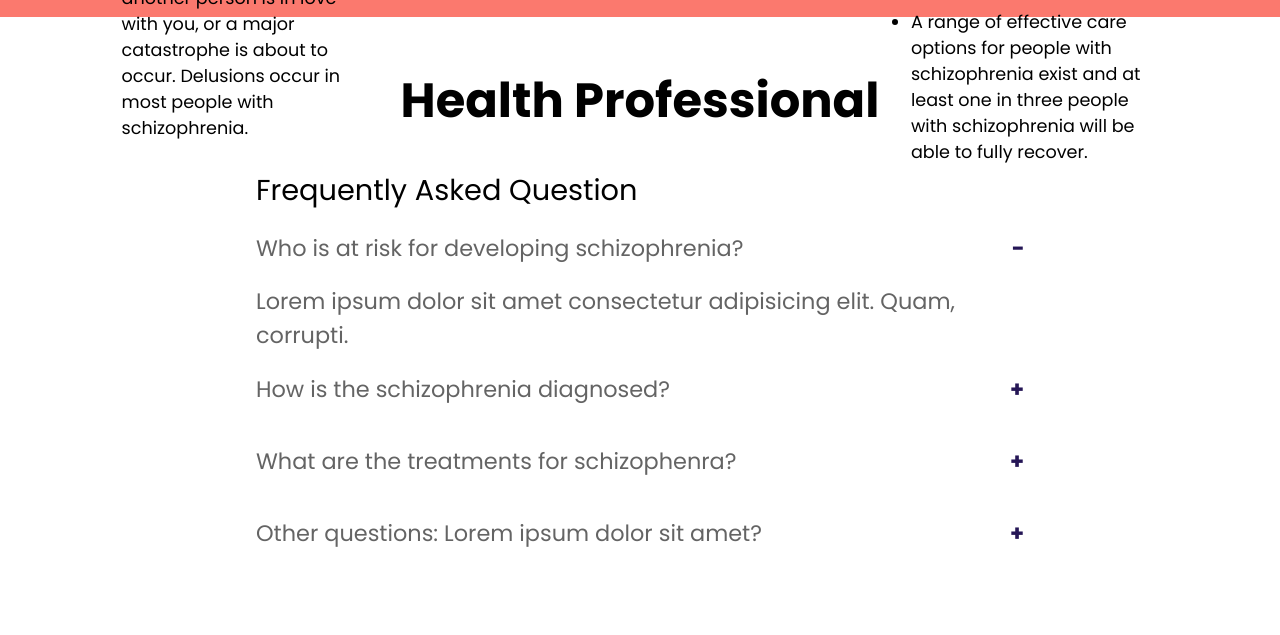
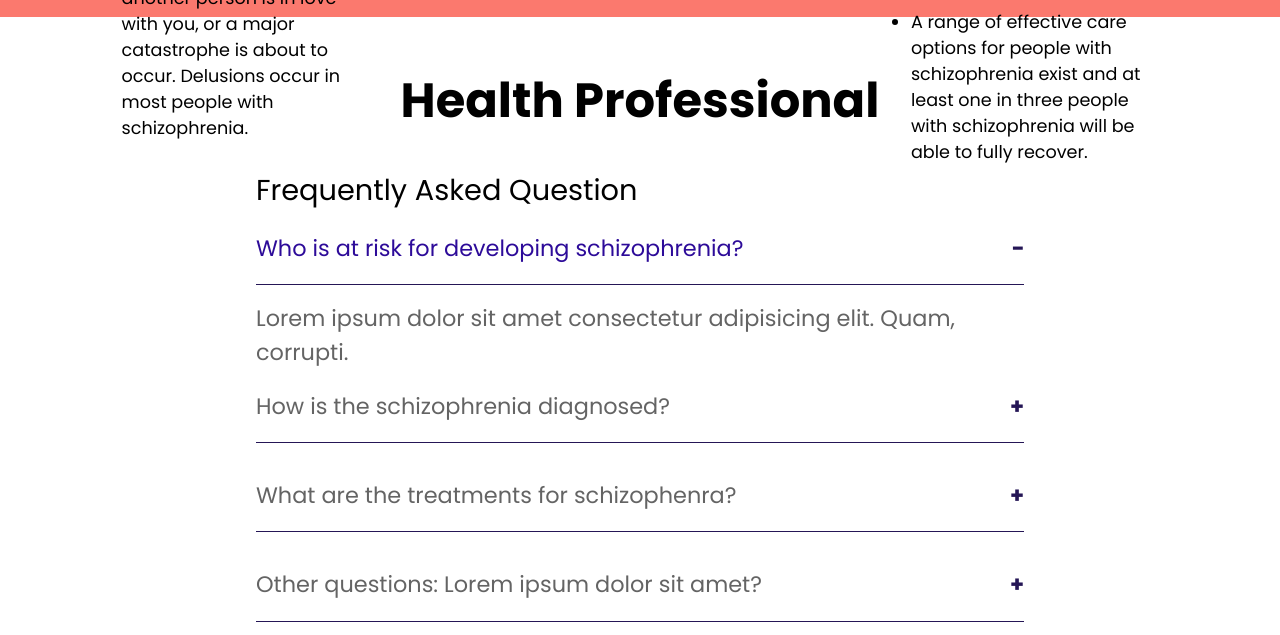
Before and after one commit to DivDMR/health_project, a plain HTML site: page index.html in a window 1280 px wide. Both pictures are taken after a click on the button "Who is at risk for developing schizophrenia?". Shown: the part 1578-2213 px from the top of the page. Drawn offline with Linux system fonts and the light colour scheme.

Commit message:
update main.css

```diff
--- a/main.css
+++ b/main.css
@@ -224,6 +224,7 @@ ol li:nth-child(3)::before{
 
 .accordion {
     background-color: rgb(255, 255, 255);
+    border-bottom: 1px solid var(--secondary-color) !important;
     color: rgb(100, 100, 100);
     cursor: pointer;
     padding: 1.2rem 0;
@@ -235,6 +236,9 @@ ol li:nth-child(3)::before{
     font-family: "Poppins";
     font-size: 1.4rem;
 }
+.accordion:hover{
+    color: var(--secondary-color-light);
+}
 
 .accordion:after {
     content: '\002B';
@@ -243,6 +247,9 @@ ol li:nth-child(3)::before{
     float: right;
     margin-left: 5px;
 }
+.active{
+    color: var(--secondary-color-light);
+}
 .active:after {
     content: "\2212";
 }
@@ -250,6 +257,7 @@ ol li:nth-child(3)::before{
 .panel{
     background-color: white;
     max-height: 0;
+    margin-top: 1rem;
     overflow: hidden;
     transition: max-height 0.2s ease-out;
     font-size: 1.4rem;
```
